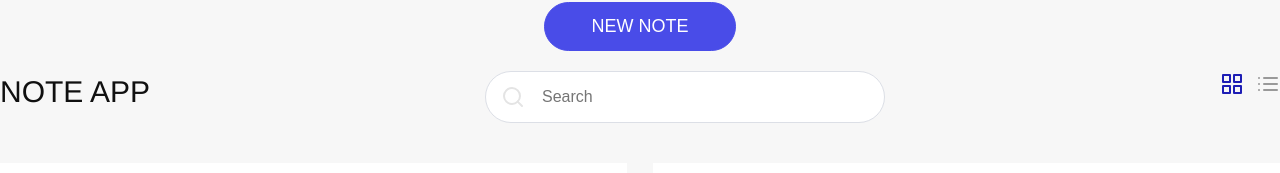
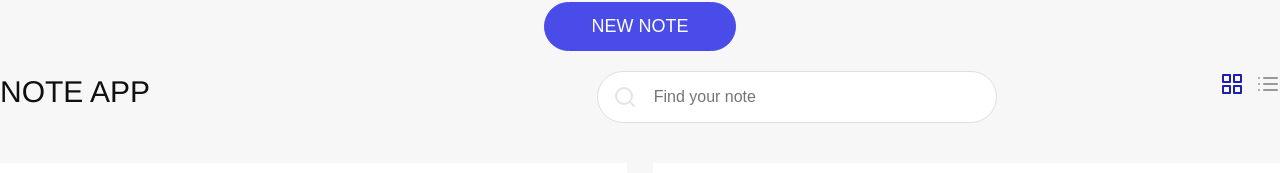
Before and after one commit to zawadzki2778/vue_note-app, a Vue app: page / in a window 1280 px wide. Shown: the part 290-463 px from the top of the page. Built offline with nearby package versions, Linux system fonts and the light colour scheme.

Commit message:
added Search and transfer val to App

```diff
--- a/src/App.vue
+++ b/src/App.vue
@@ -3,20 +3,25 @@
     <div class="wrapper-content">
       <section>
         <div class="container">
-
           <Message v-if="message" :message="message" />
 
           <NewNote :note="note" @addNote="addNote" />
 
           <div class="note-header">
             <h1 class="title">{{ title }}</h1>
-
-            <Search />
+            <p>{{ search }}</p>
+          <!--1. нам нужно передать value из комп Search в комп App в search, который находится в data
+              2. приравниваем к $event, который и есть val -->
+            <Search
+              :value="search"
+              placeholder="Find your note"
+              @search="search = $event"
+            />
 
             <div class="icons">
               <svg
                 :class="{ active: grid }"
-                @click="grid=true"
+                @click="grid = true"
                 xmlns="http://www.w3.org/2000/svg"
                 width="24"
                 height="24"
@@ -55,7 +60,7 @@
             </div>
           </div>
 
-          <Notes :notes="notes" @remove="removeNote" :grid="grid"/>
+          <Notes :notes="notes" @remove="removeNote" :grid="grid" />
           <!--:notes это пропс, "notes" это массив с заметками
            @remove это названия эмита, removeNote это название метода который создаём здесь (App)-->
         </div>
@@ -68,14 +73,14 @@
 import Message from "@/components/Message.vue";
 import NewNote from "@/components/NewNote.vue";
 import Notes from "@/components/Notes.vue";
-import Search from "@/components/Search.vue"
+import Search from "@/components/Search.vue";
 export default {
   name: "App",
   components: {
     Message,
     NewNote,
     Notes,
-    Search
+    Search,
   },
 
   data() {
@@ -83,6 +88,7 @@
       title: "NOTE APP",
       message: null,
       grid: true, // <svg :class="{ active: grid }"
+      search: "",
       notes: [
         {
           title: "First Note",
--- a/src/components/Search.vue
+++ b/src/components/Search.vue
@@ -1,19 +1,37 @@
 <template>
   <div class="wrapper__search">
-
     <!-- Search -->
     <div class="search">
-      <div class="search-icon"><svg xmlns="http://www.w3.org/2000/svg" width="24" height="24" viewBox="0 0 24 24" fill="none" stroke="currentColor" stroke-width="2" stroke-linecap="round" stroke-linejoin="round" class="feather feather-search"><circle cx="11" cy="11" r="8"></circle><line x1="21" y1="21" x2="16.65" y2="16.65"></line></svg></div>
+      <div class="search-icon">
+        <svg
+          xmlns="http://www.w3.org/2000/svg"
+          width="24"
+          height="24"
+          viewBox="0 0 24 24"
+          fill="none"
+          stroke="currentColor"
+          stroke-width="2"
+          stroke-linecap="round"
+          stroke-linejoin="round"
+          class="feather feather-search"
+        >
+          <circle cx="11" cy="11" r="8"></circle>
+          <line x1="21" y1="21" x2="16.65" y2="16.65"></line>
+        </svg>
+      </div>
     </div>
     <!-- Search input -->
-    <input type="text" :placeholder="placeholder" v-model="search"/>
-
+    <input type="text" :placeholder="placeholder" v-model="search" />
   </div>
 </template>
 
 <script>
 export default {
   props: {
+    value: {
+      type: String,
+      require: true
+    },
     placeholder: {
       type: String,
       default: 'Search'
@@ -26,7 +44,7 @@
   },
   watch: {
     search (val) {
-      // console.log(val)
+      console.log(val)
       this.$emit('search', val);
     }
   }
@@ -63,5 +81,4 @@
   min-width: 400px;
   height: auto;
 }
-
 </style>
```
